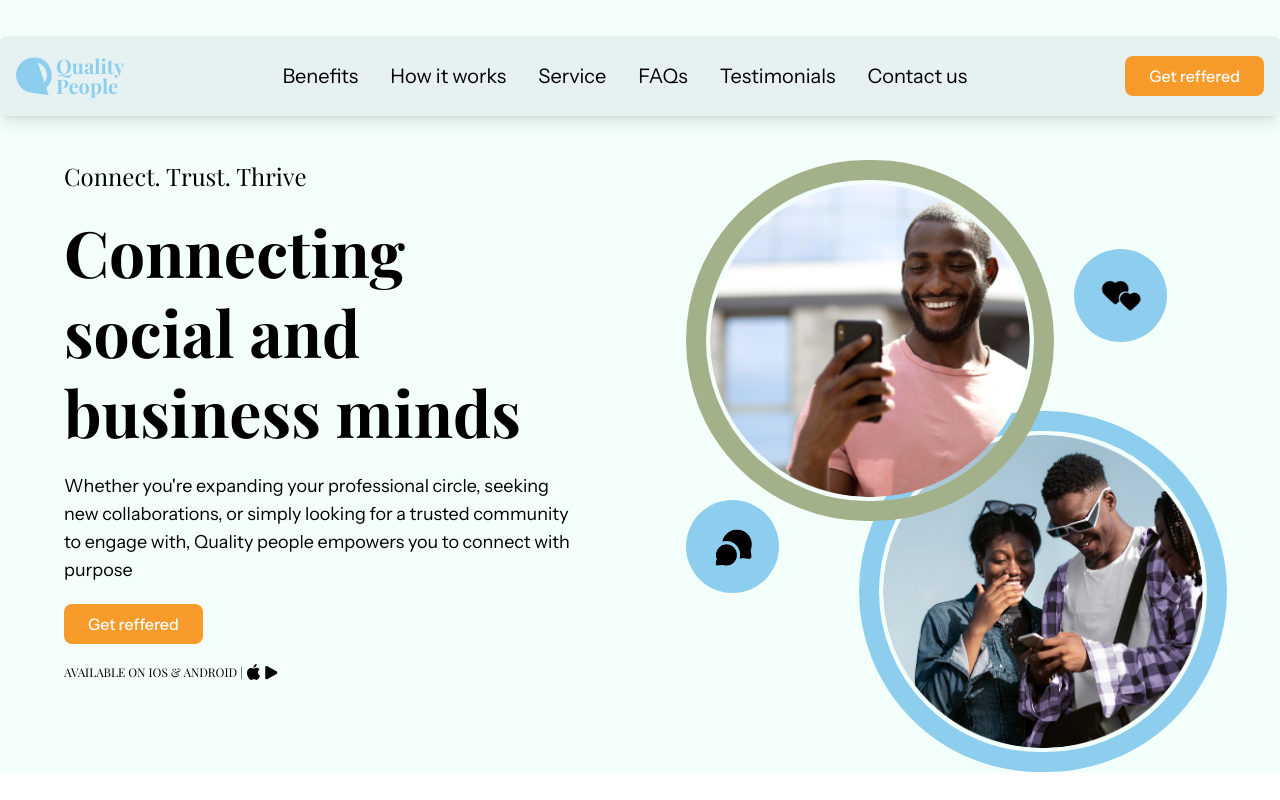
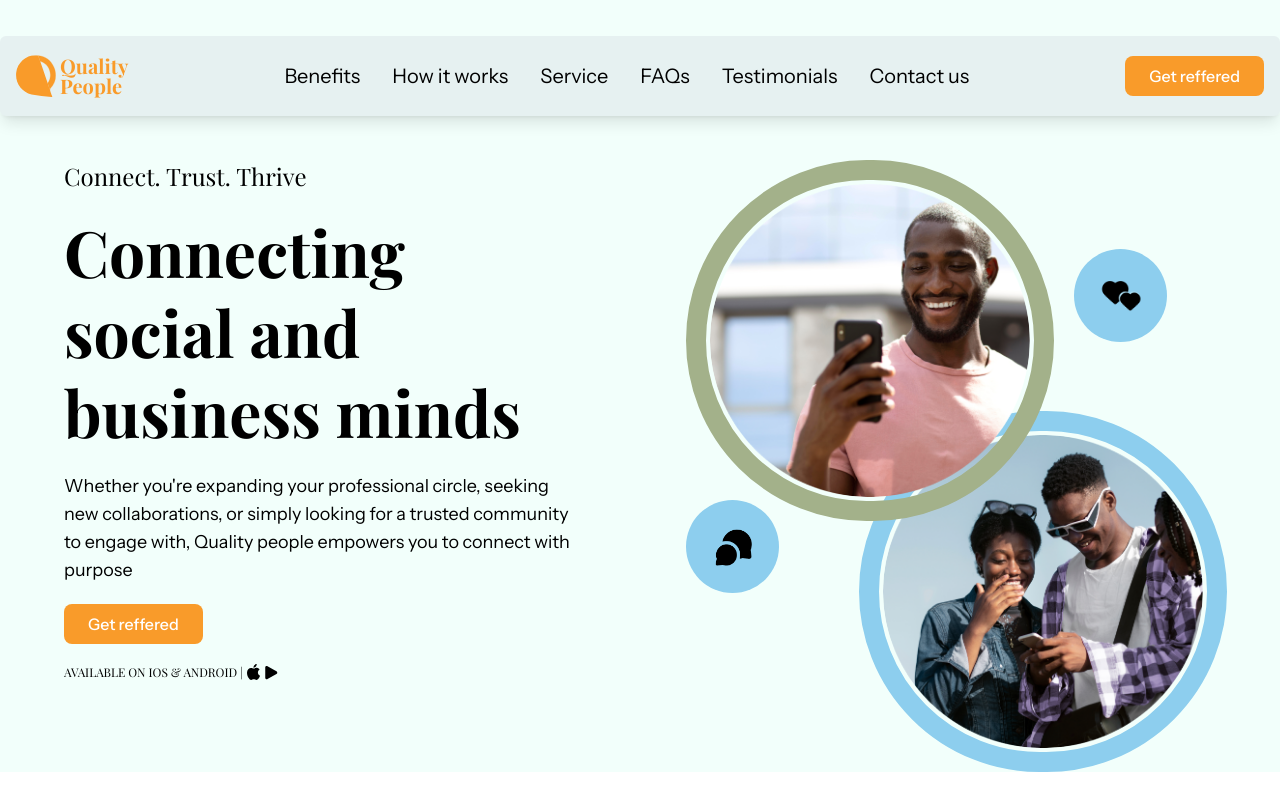
Before and after one commit to ayobamihybrid/quality_people, a Next.js app: page / in a window 1280 px wide. Shown: the top 800 px of the page. Built offline with nearby package versions, Linux system fonts and the light colour scheme; a web font is replaced by a local one.

Commit message:
logo color change and size scaled up

```diff
--- a/src/app/components/Navbar.js
+++ b/src/app/components/Navbar.js
@@ -78,23 +78,23 @@ const Navbar = () => {
           viewBox="0 0 29 32"
           fill="none"
           xmlns="http://www.w3.org/2000/svg"
-          className="w-[26px] h-[28px] xl:w-[36px] xl:h-[42px]"
+          className="w-[1.6rem] h-[1.8rem] xl:w-[2.5rem] xl:h-[3rem]"
         >
           <g clip-path="url(#clip0_165_4140)">
             <path
               d="M26.2254 30.8728C26.1571 30.668 26.0859 30.4514 26.0107 30.2268C25.1162 27.7795 25.1726 27.8339 24.7006 26.3719C24.6927 26.3224 24.6838 26.2759 24.6759 26.2314C24.187 24.7743 23.627 23.1144 22.9967 21.2537C22.9957 21.2557 22.9937 21.2577 22.9927 21.2596C21.1661 15.9308 19.3613 10.6652 17.5456 5.36794C17.0736 4.00679 16.5838 2.59716 16.0762 1.14005C15.531 1.07872 14.972 1.04212 14.3981 1.02926C7.24209 0.859114 0.944999 6.50653 0.138567 13.6724C-0.678749 21.0084 4.16281 27.8765 11.2564 29.3306C16.1485 30.1685 20.8604 30.6918 25.7752 31.2665C26.168 31.2982 26.0493 31.312 26.3847 31.3536C26.3669 31.3001 26.3501 31.2487 26.3323 31.1933C26.1462 30.7205 26.1917 30.8134 26.2264 30.8728H26.2254Z"
-              fill="#8dceee"
+              fill="#F99B2A"
             />
             <path
               d="M22.9973 21.2537C23.6276 23.1144 24.1877 24.7743 24.6765 26.2314C24.5894 25.7388 24.5379 25.5073 24.8694 25.1274C28.9679 20.4989 29.9771 15.2234 27.4925 9.57503C25.2702 4.52609 21.3231 1.72563 16.0768 1.14001C16.5844 2.59712 17.0742 4.00675 17.5462 5.36791C23.9047 6.93878 27.3649 15.2877 22.9973 21.2537Z"
-              fill="#8dceee"
-              stroke="#8dceee"
+              fill="#F99B2A"
+              stroke="#F99B2A"
               stroke-width="0.193873"
               stroke-miterlimit="10"
             />
             <path
               d="M17.5447 5.36792C19.3604 10.6652 21.1652 15.9307 22.9918 21.2596C22.9928 21.2576 22.9948 21.2557 22.9958 21.2537C21.5551 17.004 19.7413 11.7038 17.5447 5.36792Z"
-              fill="#8dceee"
+              fill="#F99B2A"
             />
           </g>
           <defs>
@@ -110,7 +110,7 @@ const Navbar = () => {
         </svg>
 
         <div
-          className="text-[#8dceee] font-bold text-xs md:text-sm xl:text-xl cursor-pointer"
+          className="text-[#F99B2A] font-bold text-xs md:text-sm xl:text-xl cursor-pointer"
           onClick={() => router.replace('/')}
         >
           <p>Quality</p>
@@ -127,7 +127,7 @@ const Navbar = () => {
               navlink.href.startsWith('/') ? navlink.href : `#${navlink.href}`
             }
             onClick={(e) => handleScroll(e, navlink.href)}
-            className="font-instrument cursor-pointer hover:text-[#8dceee] transition-colors duration-200"
+            className="font-instrument cursor-pointer hover:text-[#F99B2A] transition-colors duration-200"
           >
             <p>{navlink.title}</p>
           </a>
```
